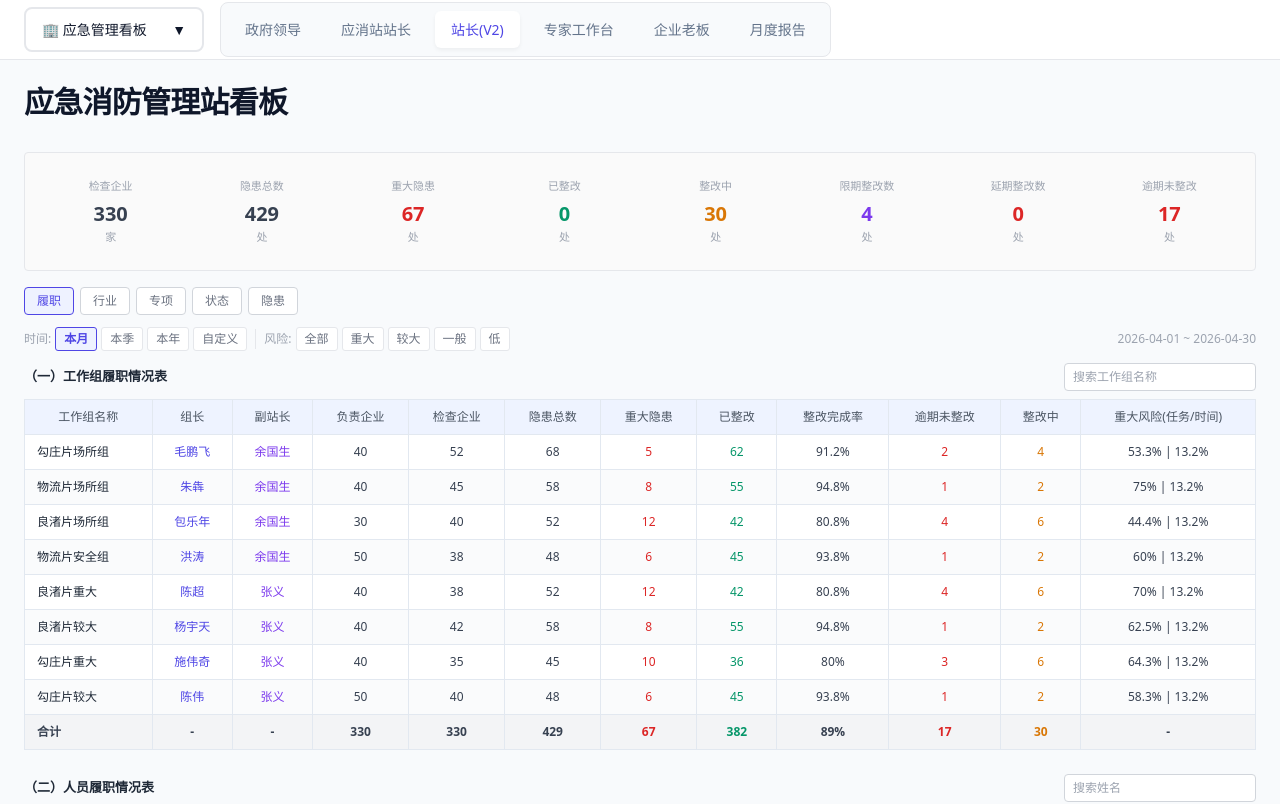
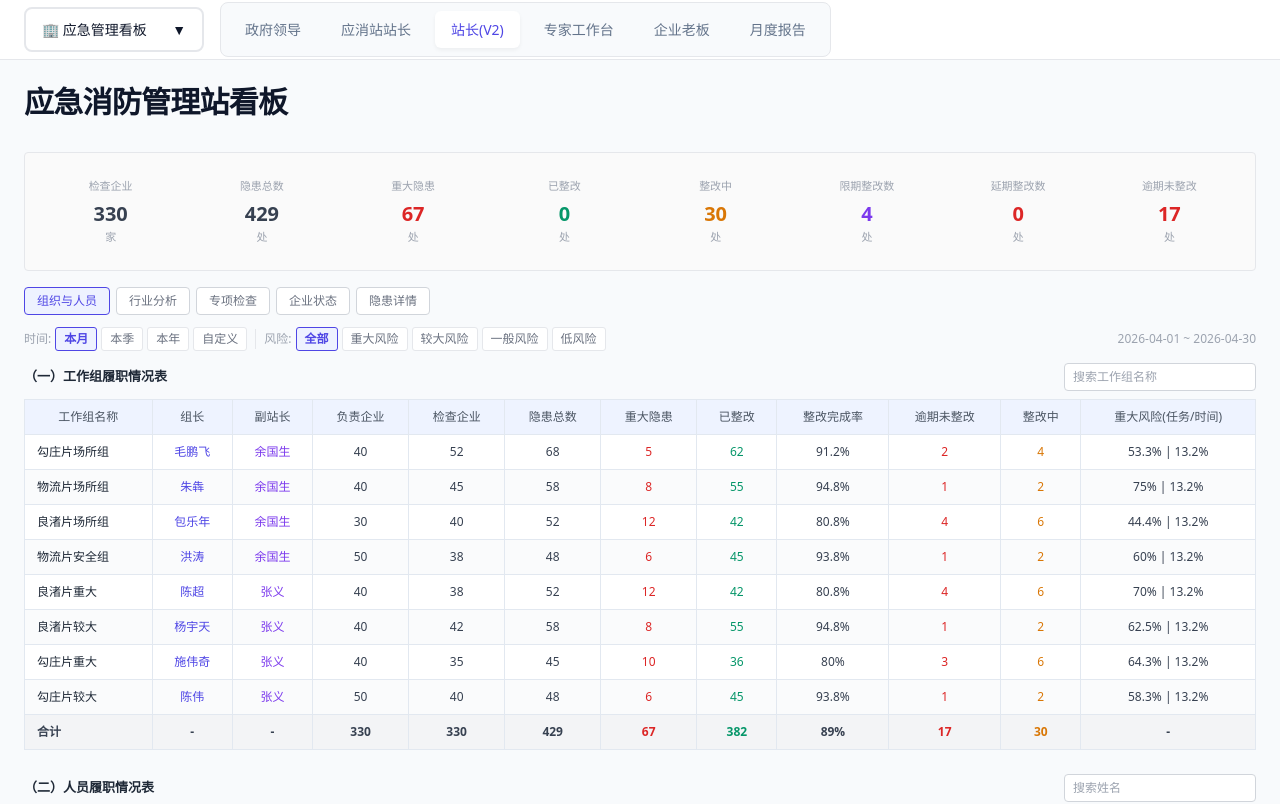
Before and after one commit to xjhyonier/dashboard, a React (Vite) app: page /emergency/station-chief-v2 in a window 1280 px wide. Shown: the top 804 px of the page. Built offline with nearby package versions, Linux system fonts and the light colour scheme.

Commit message:
feat(emergency): add risk level filter to dashboard dimensions

```diff
--- a/src/business/emergency/pages/StationChiefV2Dashboard.tsx
+++ b/src/business/emergency/pages/StationChiefV2Dashboard.tsx
@@ -54,6 +54,9 @@ export function StationChiefV2Dashboard() {
 
   // 全局 KPI 筛选状态
   const [selectedKpi, setSelectedKpi] = useState<string | null>(null)
+
+  // 风险等级筛选状态
+  const [riskLevel, setRiskLevel] = useState<'all' | 'major' | 'high' | 'medium' | 'low'>('all')
 
   // KPI 汇总数据（全局，不受子维度筛选影响）
   const kpiTotals = useMemo(() => {
@@ -128,11 +131,11 @@ export function StationChiefV2Dashboard() {
       {/* 维度切换按钮 */}
       <div style={{ display: 'flex', gap: 6, marginBottom: 12 }}>
         {[
-          { key: 'duty', label: '履职' },
-          { key: 'industry', label: '行业' },
-          { key: 'special', label: '专项' },
-          { key: 'state', label: '状态' },
-          { key: 'hazard', label: '隐患' },
+          { key: 'duty', label: '组织与人员' },
+          { key: 'industry', label: '行业分析' },
+          { key: 'special', label: '专项检查' },
+          { key: 'state', label: '企业状态' },
+          { key: 'hazard', label: '隐患详情' },
         ].map(tab => (
           <button
             key={tab.key}
@@ -229,24 +232,25 @@ export function StationChiefV2Dashboard() {
         <div style={{ display: 'flex', gap: 4, alignItems: 'center' }}>
           <span style={{ fontSize: 12, color: '#9CA3AF' }}>风险:</span>
           {([
-            { key: 'all', label: '全部' },
-            { key: 'major', label: '重大' },
-            { key: 'high', label: '较大' },
-            { key: 'medium', label: '一般' },
-            { key: 'low', label: '低' },
-          ] as const).map(opt => (
+            { key: 'all' as const, label: '全部' },
+            { key: 'major' as const, label: '重大风险' },
+            { key: 'high' as const, label: '较大风险' },
+            { key: 'medium' as const, label: '一般风险' },
+            { key: 'low' as const, label: '低风险' },
+          ]).map(opt => (
             <button
               key={opt.key}
-              onClick={() => {}}
+              onClick={() => setRiskLevel(opt.key)}
               style={{
                 padding: '2px 8px',
                 borderRadius: 3,
                 border: '1px solid',
-                borderColor: '#E5E7EB',
-                background: 'white',
-                color: '#6B7280',
+                borderColor: riskLevel === opt.key ? '#4F46E5' : '#E5E7EB',
+                background: riskLevel === opt.key ? '#EEF2FF' : 'white',
+                color: riskLevel === opt.key ? '#4F46E5' : '#6B7280',
                 cursor: 'pointer',
                 fontSize: 12,
+                fontWeight: riskLevel === opt.key ? 600 : 400,
               }}
             >
               {opt.label}
@@ -269,11 +273,11 @@ export function StationChiefV2Dashboard() {
         </div>
       </div>
 
-      {dimension === 'duty' && <DutyDimension dateRange={dateRange} selectedKpi={selectedKpi} setSelectedKpi={setSelectedKpi} />}
-      {dimension === 'industry' && <IndustryDimension dateRange={dateRange} selectedKpi={selectedKpi} />}
-      {dimension === 'special' && <SpecialDimension dateRange={dateRange} selectedKpi={selectedKpi} />}
-      {dimension === 'state' && <StateDimension dateRange={dateRange} />}
-      {dimension === 'hazard' && <HazardDimension dateRange={dateRange} selectedKpi={selectedKpi} setSelectedKpi={setSelectedKpi} />}
+      {dimension === 'duty' && <DutyDimension dateRange={dateRange} riskLevel={riskLevel} timeRange={timeRange} selectedKpi={selectedKpi} setSelectedKpi={setSelectedKpi} />}
+      {dimension === 'industry' && <IndustryDimension dateRange={dateRange} riskLevel={riskLevel} timeRange={timeRange} selectedKpi={selectedKpi} />}
+      {dimension === 'special' && <SpecialDimension dateRange={dateRange} riskLevel={riskLevel} timeRange={timeRange} selectedKpi={selectedKpi} />}
+      {dimension === 'state' && <StateDimension dateRange={dateRange} riskLevel={riskLevel} timeRange={timeRange} />}
+      {dimension === 'hazard' && <HazardDimension dateRange={dateRange} riskLevel={riskLevel} timeRange={timeRange} selectedKpi={selectedKpi} setSelectedKpi={setSelectedKpi} />}
     </div>
   )
 }
--- a/src/business/emergency/pages/components/DutyDimension.tsx
+++ b/src/business/emergency/pages/components/DutyDimension.tsx
@@ -8,7 +8,7 @@ import {
   hazardRecords,
 } from '../mock/station-chief-v2'
 
-export function DutyDimension({ dateRange, selectedKpi, setSelectedKpi }: DutyDimensionProps) {
+export function DutyDimension({ dateRange, riskLevel, timeRange, selectedKpi, setSelectedKpi }: DutyDimensionProps) {
   const [teamKeyword, setTeamKeyword] = useState('')
   const [memberKeyword, setMemberKeyword] = useState('')
   const [expertKeyword, setExpertKeyword] = useState('')
@@ -32,12 +32,25 @@ export function DutyDimension({ dateRange, selectedKpi, setSelectedKpi }: DutyDi
     return Array.from(ids)
   }, [selectedMemberName])
 
-  // 过滤工作组：按关键词 + 按选中人员负责的组 + KPI筛选 + 排序
+  // 风险等级映射：筛选值 → 数据值
+  const riskLevelMap: Record<string, string> = {
+    major: 'major',
+    high: 'high',
+    medium: 'safety',
+    low: 'general',
+  }
+
+  // 过滤工作组：按关键词 + 风险等级 + 按选中人员负责的组 + KPI筛选 + 排序
   const filteredTeams = useMemo(() => {
     let result = workGroups
     // 按选中人员负责的组过滤
     if (selectedMemberName && selectedMemberTeamIds.length > 0) {
       result = result.filter(g => selectedMemberTeamIds.includes(g.id))
+    }
+    // 按风险等级筛选
+    if (riskLevel !== 'all') {
+      const mappedLevel = riskLevelMap[riskLevel]
+      result = result.filter(g => g.riskLevel === mappedLevel)
     }
     // 按关键词过滤
     if (teamKeyword.trim()) {
@@ -72,7 +85,7 @@ export function DutyDimension({ dateRange, selectedKpi, setSelectedKpi }: DutyDi
       })
     }
     return result
-  }, [teamKeyword, selectedMemberName, selectedMemberTeamIds, selectedKpi, teamSortKey, teamSortDir])
+  }, [teamKeyword, selectedMemberName, selectedMemberTeamIds, riskLevel, selectedKpi, teamSortKey, teamSortDir])
 
   // 过滤人员：按选中的工作组或人员负责的组过滤 + 关键词过滤 + KPI筛选 + 按姓名去重并合并 teamIds
   const filteredMembers = useMemo(() => {
--- a/src/business/emergency/pages/components/HazardDimension.tsx
+++ b/src/business/emergency/pages/components/HazardDimension.tsx
@@ -20,7 +20,7 @@ const RISK_CONFIG: Record<string, { label: string; color: string }> = {
 
 const RISK_CONFIG_FALLBACK = { label: '未知', color: '#6B7280' }
 
-export function HazardDimension({ dateRange, selectedKpi, setSelectedKpi }: HazardDimensionProps) {
+export function HazardDimension({ dateRange, riskLevel, timeRange, selectedKpi, setSelectedKpi }: HazardDimensionProps) {
   const [industryFilter, setIndustryFilter] = useState<string>('all')
   const [teamFilter, setTeamFilter] = useState<string>('all')
   const [keyword, setKeyword] = useState('')
@@ -56,9 +56,22 @@ export function HazardDimension({ dateRange, selectedKpi, setSelectedKpi }: Haza
     return ['all', ...Array.from(set)]
   }, [])
 
+  // 风险等级映射：筛选值 → 数据值
+  const riskLevelMap: Record<string, string> = {
+    major: 'major',
+    high: 'high',
+    medium: 'safety',
+    low: 'general',
+  }
+
   // 过滤后的隐患列表
   const filtered = useMemo(() => {
     return hazardRecords.filter(r => {
+      // 按风险等级筛选（除非 selectedKpi 是 serious，已经按 major 过滤了）
+      if (riskLevel !== 'all' && selectedKpi !== 'serious') {
+        const mappedLevel = riskLevelMap[riskLevel]
+        if (r.riskLevel !== mappedLevel) return false
+      }
       if (selectedKpi === 'serious' && r.riskLevel !== 'major') return false
       if (statusFilter !== 'all' && r.status !== statusFilter) return false
       if (industryFilter !== 'all' && r.industry !== industryFilter) return false
@@ -71,7 +84,7 @@ export function HazardDimension({ dateRange, selectedKpi, setSelectedKpi }: Haza
       }
       return true
     })
-  }, [selectedKpi, statusFilter, industryFilter, teamFilter, keyword])
+  }, [riskLevel, selectedKpi, statusFilter, industryFilter, teamFilter, keyword])
 
   const total = hazardRecords.length
 
--- a/src/business/emergency/pages/components/IndustryDimension.tsx
+++ b/src/business/emergency/pages/components/IndustryDimension.tsx
@@ -3,7 +3,7 @@ import { thStyle, tdStyle, inputStyle } from './styles'
 import type { IndustryDimensionProps } from './types'
 import { industryHazardAnalysis, enterprises10D } from '../mock/station-chief-v2'
 
-export function IndustryDimension({ dateRange, selectedKpi }: IndustryDimensionProps) {
+export function IndustryDimension({ dateRange, riskLevel, timeRange, selectedKpi }: IndustryDimensionProps) {
   const [keyword, setKeyword] = useState('')
 
   const filtered = useMemo(() => {
--- a/src/business/emergency/pages/components/SpecialDimension.tsx
+++ b/src/business/emergency/pages/components/SpecialDimension.tsx
@@ -3,7 +3,7 @@ import { thStyle, tdStyle, inputStyle } from './styles'
 import type { SpecialDimensionProps } from './types'
 import { specialInspections } from '../mock/station-chief-v2'
 
-export function SpecialDimension({ dateRange, selectedKpi }: SpecialDimensionProps) {
+export function SpecialDimension({ dateRange, riskLevel, timeRange, selectedKpi }: SpecialDimensionProps) {
   const [keyword, setKeyword] = useState('')
 
   const filtered = useMemo(() => {
--- a/src/business/emergency/pages/components/StateDimension.tsx
+++ b/src/business/emergency/pages/components/StateDimension.tsx
@@ -7,7 +7,7 @@ import type { StateDimensionProps } from './types'
 import type { Enterprise10D } from '../mock/station-chief-v2'
 import { expertsFull, enterprises10D } from '../mock/station-chief-v2'
 
-export function StateDimension({ dateRange }: StateDimensionProps) {
+export function StateDimension({ dateRange, riskLevel, timeRange }: StateDimensionProps) {
   // 专家筛选
   const [selectedExpert, setSelectedExpert] = useState<string>('all')
 
```
Also changed, not shown: src/business/emergency/pages/components/types.ts (+12 -0 lines).
